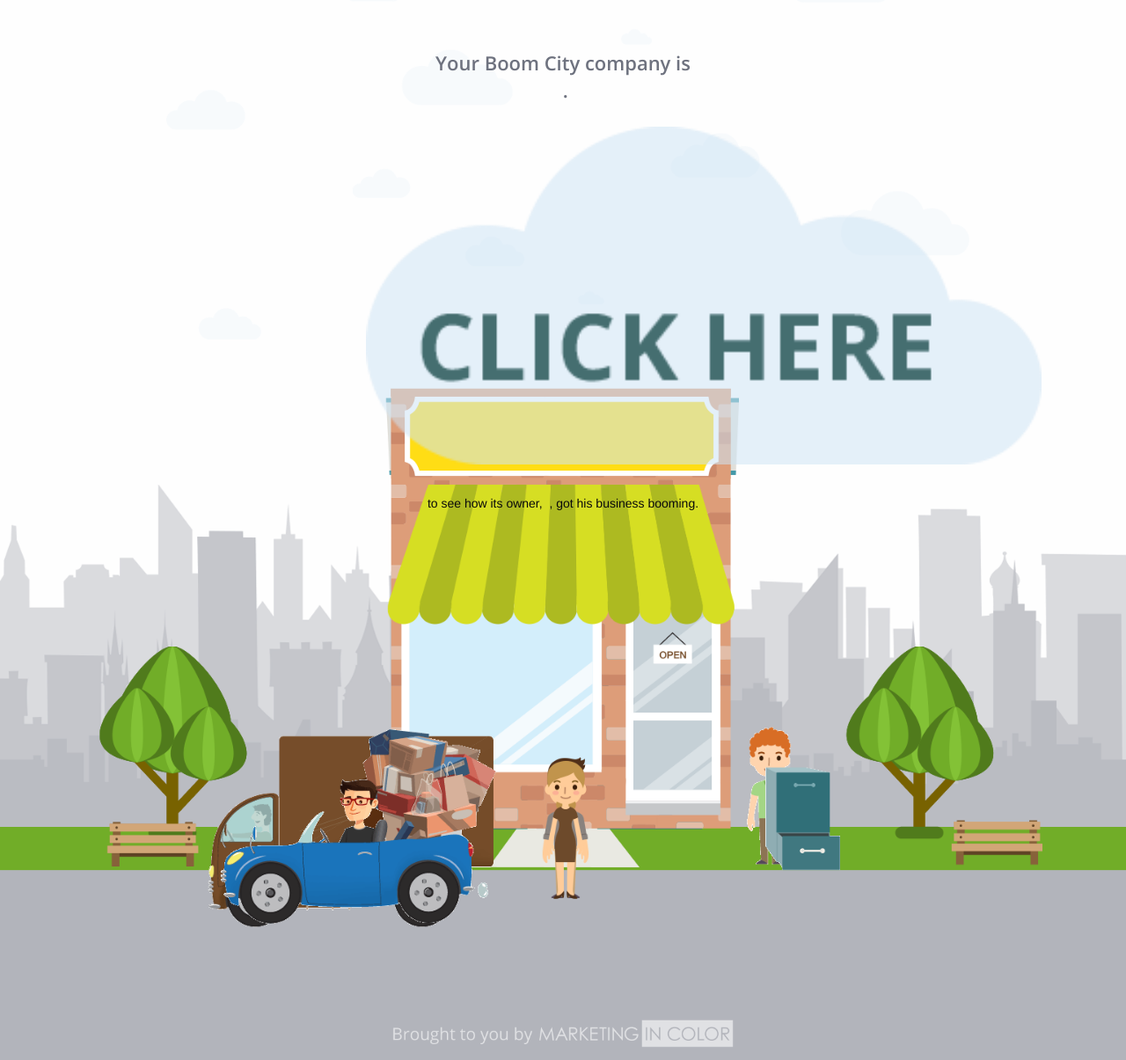
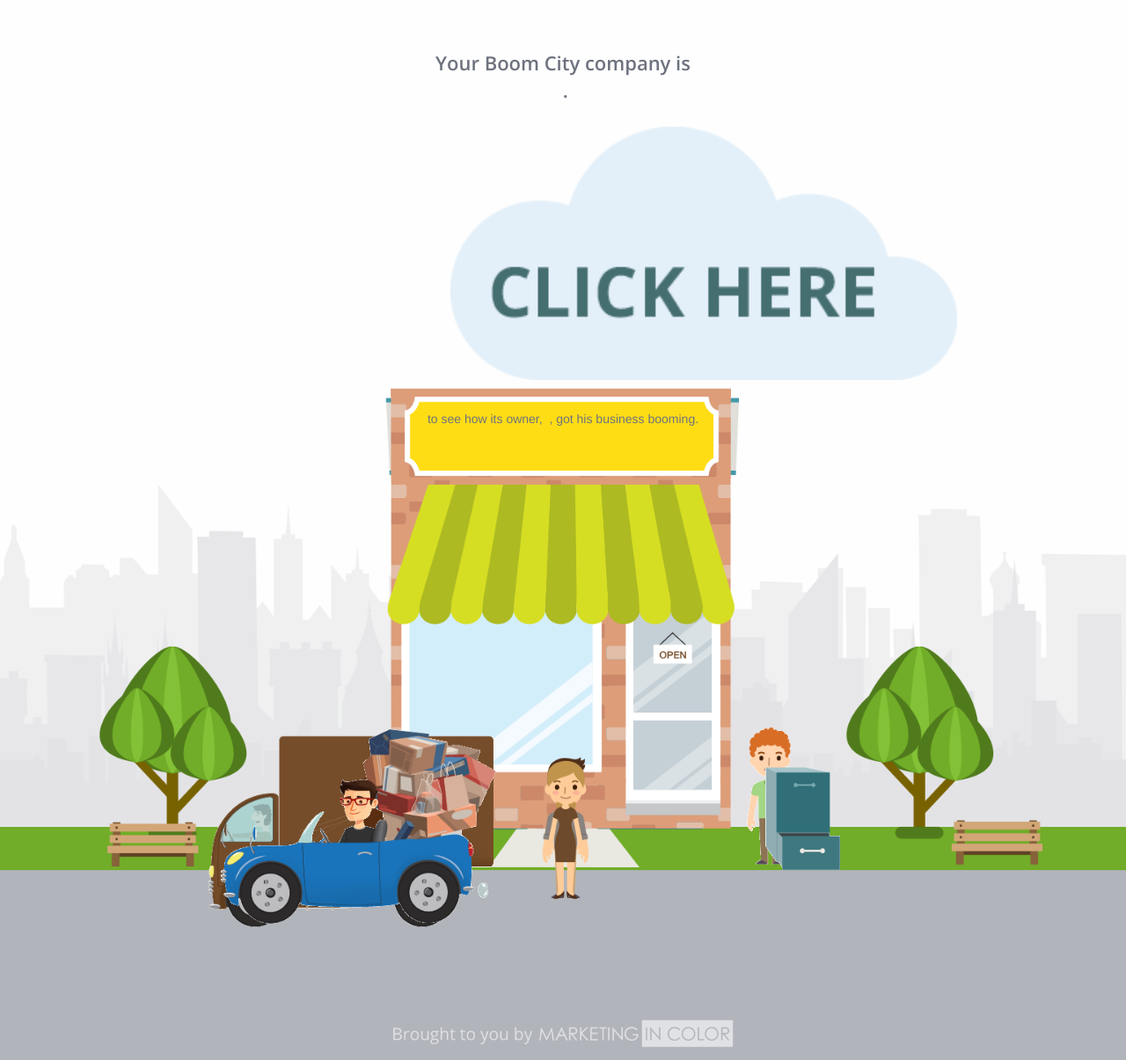
Before and after one commit to marketingincolor/mic-boom-website, a PHP site: page /results.php?type=1 in a window 1280 px wide. Shown: the part 230-1435 px from the top of the page at 88% size. Run offline with PHP 8.4, Linux system fonts and the light colour scheme; data that the repository does not hold is empty; some libraries are stand-ins or nearby versions.

Commit message:
Style changes for results page

```diff
--- a/generatecontent.js
+++ b/generatecontent.js
@@ -19,6 +19,7 @@ var callThisOnReturn = function(resp) {
         var ss_frequency = contact['How often do your customers purchase your product or service?'];
         var result_name = contact['bcd_name'];
         var result_b_sng = contact['bcd_business_single'];
+        // var namelength = result_b_sng.length;
         var result_b_pos = contact['bcd_business_name_possessive'];
         var result_site = contact['bcd_website'];
         var result_product = contact['bcd_product'];
@@ -201,7 +202,7 @@ var callThisOnReturn = function(resp) {
 
         // Business signage
         var elem0 = document.getElementById('dynamicContentID0');
-        elem0.innerHTML = '<div>' + result_b_sng +'</div>';
+        elem0.innerHTML = '<div class="sign">' + result_b_sng +'</div>';
         // Email Automation Container
         var elem1 = document.getElementById('dynamicContentID1');
         elem1.innerHTML = email_automation_blurb;
--- a/results.php
+++ b/results.php
@@ -39,11 +39,11 @@
         <div class="row">
             <div class="small-8 medium-6 large-10 small-centered columns">
                 <div class="content">
-                    <h3 id="dynamicContentIDX">Your Boom City company is<br>&nbsp;.<br></h3>
+                    <h3 id="dynamicContentIDX" class="">Your Boom City company is<br>&nbsp;.<br></h3>
                     <div class="small-6 small-offset-3">
                         <a id="dynamicContentClick" href="./results-details"><img id="click-here-cloud" src="./images/click-here-cloud.png"></a>
                     </div>
-                    <h5 id="dynamicContentIDY">to see how its owner, &nbsp;, got his business booming.<br></h5>
+                    <h5 id="dynamicContentIDY" style="color: #6e727f !important; ">to see how its owner, &nbsp;, got his business booming.<br></h5>
                 </div>
             </div>
         </div>
@@ -58,7 +58,8 @@
                 <div id="type_alpha" class="overlay type two feta"><img src="./images/mic-bc-grfx-main-clear.png" /></div>
                 <div id="type_beta" class="overlay type two epsilon"><img src="./images/mic-bc-grfx-main-clear.png" /></div>
                 <div id="company_name" class="overlay busname">
-                    <img src="./images/mic-bc-grfx-main-clear-name.png" />
+                    <img src="./images/mic-bc-grfx-main-clear-name-small.png" class="show-for-small-only">
+                    <img src="./images/mic-bc-grfx-main-clear-name.png" class="show-for-medium-up" />
                     <div id="dynamicContentID0">&nbsp;</div>
                 </div>
                 <div id="team_alpha" class="overlay team three alpha"><img src="./images/mic-bc-grfx-main-clear.png" /></div>
@@ -105,5 +106,16 @@
     </div>
 
 <?php include 'page-includes.php'; ?>
+
+<script>
+//Check String Length
+$( document ).ready(function() {
+
+    // var namelength = result_b_sng.length;
+    // console.log(namelength);
+
+});
+</script>
+
 </body>
 </html>
--- a/style.css
+++ b/style.css
@@ -183,6 +183,7 @@ and (max-device-width : 667px) {
     .learn-interact p { margin-top:1em; }
     .start .content h3 { letter-spacing: .04em; padding-bottom: .7em; margin-top: 0; margin-bottom: 0;}
     .main { /*top:20%;*/ }
+    .results-main { top: 10%; }
     .interact, .intro { position:relative; }
     .interact, .intro-home {  }
     .interact { height:75px; }
@@ -191,7 +192,8 @@ and (max-device-width : 667px) {
     .interact button { font-size:1.1.6666em; /*padding: 0.15rem 0.75rem;*/ padding: .4rem 1.4rem; }
     .overlay.bgnd { background: url(./images/mic-bc-grfx-main-bgnd.png) repeat-x scroll 50% 75% / 150% 150%; }
     .overlay.bgnd-2x { background: url(./images/mic-bc-grfx-main-bgnd-start.png) repeat-x scroll 50% 75% / 100% 100%; }
-    .overlay.bgnd-results { background: url(./images/mic-bc-grfx-main-bgnd-results.png) repeat-x scroll 50% 75% / 100% 100%; }
+    /*.overlay.bgnd-results { background: url(./images/mic-bc-grfx-main-bgnd-results.png) repeat-x scroll 50% 75% / 100% 100%; }*/
+    .overlay.bgnd-results { background: url(./images/mic-bc-grfx-main-bgnd-after.png) repeat-x scroll 50% 75% / 150% 150%; }
     .overlay.start.alpha { background: url(./images/mic-bc-grfx-main-construct.png) no-repeat scroll 50% 75% / 150% 150%; }
     .overlay.bgnd-after { background: url(./images/mic-bc-grfx-main-bgnd-after.png) repeat-x scroll 50% 75% / 150% 150%; }
     .overlay.start.beta { background: url(./images/mic-bc-grfx-main-construct-anim.gif) no-repeat scroll 50% 75% / 150% 150%; }
@@ -200,8 +202,8 @@ and (max-device-width : 667px) {
     .overlay.two.beta { background: url(./images/mic-bc-grfx-main-b2c.png) no-repeat scroll 50% 75% / 150% 150%; }
     .overlay.two.gamma { background: url(./images/mic-bc-grfx-main-construct2.png) no-repeat scroll 50% 75% / 150% 150%; }
     .overlay.two.delta { background: url(./images/mic-bc-grfx-main-construct2-anim.gif) no-repeat scroll 50% 75% / 150% 150%; }
-    .overlay.two.epsilon { background: url(./images/mic-bc-grfx-main-b2c-open.png) no-repeat scroll 50% 25% / 100% 100%; }
-    .overlay.two.feta { background: url(./images/mic-bc-grfx-main-b2b.png) no-repeat scroll 50% 25% / 100% 100%; }
+    .overlay.two.epsilon { background: url(./images/mic-bc-grfx-main-b2c-open.png) no-repeat scroll 50% 75% / 150% 150%; }
+    .overlay.two.feta { background: url(./images/mic-bc-grfx-main-b2b.png) no-repeat scroll 50% 75% / 150% 150%; }
     .overlay.three.alpha { background: url(./images/mic-bc-grfx-main-team-yes.gif) no-repeat scroll 50% 75% / 150% 150%; }
     .overlay.three.beta { background: url(./images/mic-bc-grfx-main-team-no.png) no-repeat scroll 50% 75% / 150% 150%; }
     .overlay.three.gamma { background: url(./images/mic-bc-grfx-main-construct2.png) no-repeat scroll 50% 75% / 150% 150%; }
@@ -217,6 +219,7 @@ and (max-device-width : 667px) {
     #dynamicContentID0 { }
     #dynamicContentID0 div { font-size:0.5em; }
     #dynamicContentIDX, #dynamicContentIDY { font-size:0.75em; }
+    #dynamicContentIDX { font-size: 1em; font-weight:600 !important; font-family: 'Open Sans', sans-serif !important; color: #6e727f !important; }
     #dynamicContentClick { /*max-width:40%;*/ }
     .spotlight { border-top: 100px solid rgba(255,255,255,0.25); border-left: 20px solid transparent; border-right: 30px solid transparent; }
     .party-hat { width:18%; display:block; margin:0 auto;}
@@ -247,14 +250,16 @@ and (max-device-width : 667px) {
     .welcome-p { font-size:1.149em !important; margin-bottom: 0.25em; }
     .content p { font-size: 1.2em; margin-bottom:2em !important; margin-top: .8em; !important;  }
     .main { /*top:15%;*/ top:15%; }
+    .results-main { top:initial; }
     .results-main { display:block; position:relative; top:15%; width:100%; }
-    .interact, .intro { position:absolute; margin-top:4em;}
+    .interact, .intro { position:absolute; margin-top:4em; }
     .interact-welcome { height: 50px; }
     .query { font-size:1.125em; }
     .interact button { font-size:1.125em; /*padding:0.25rem 0.95rem;*/ padding: .4rem 1.5rem; }
     .overlay.bgnd { background: url(./images/mic-bc-grfx-main-bgnd.png) repeat-x scroll 50% 25% / 100% 100%; }
     .overlay.bgnd-2 { background: url(./images/mic-bc-grfx-main-bgnd-start.png) repeat-x scroll 50% 25% / 100% 100%; }
-    .overlay.bgnd.results { background: url(./images/mic-bc-gfrx-main-bgnd-results.png) repeat-x scroll 50% 25% / 100% 100%; }
+    /*.overlay.bgnd.results { background: url(./images/mic-bc-gfrx-main-bgnd-results.png) repeat-x scroll 50% 25% / 100% 100%; }*/
+    .overlay.bgnd-results { background: url(./images/mic-bc-grfx-main-bgnd-after.png) repeat-x scroll 50% 25% / 100% 100%; }
     .overlay.bgnd-after { background: url(./images/mic-bc-grfx-main-bgnd-after.png) repeat-x scroll 50% 25% / 100% 100%; }
     .overlay.start.alpha {background: url(./images/mic-bc-grfx-main-construct.png) no-repeat scroll 50% 25% / 100% 100%; }
     .overlay.start.beta {background: url(./images/mic-bc-grfx-main-construct-anim.gif) no-repeat scroll 50% 25% / 100% 100%; }
@@ -264,6 +269,7 @@ and (max-device-width : 667px) {
     .overlay.two.gamma {background: url(./images/mic-bc-grfx-main-construct2.png) no-repeat scroll 50% 25% / 100% 100%; }
     .overlay.two.delta {background: url(./images/mic-bc-grfx-main-construct2-anim.gif) no-repeat scroll 50% 25% / 100% 100%; }
     .overlay.two.epsilon {background: url(./images/mic-bc-grfx-main-b2c-open.png) no-repeat scroll 50% 25% / 100% 100%; }
+    .overlay.two.feta { background: url(./images/mic-bc-grfx-main-b2b.png) no-repeat scroll 50% 25% / 100% 100%; }
     .overlay.three.alpha {background: url(./images/mic-bc-grfx-main-team-yes.gif) no-repeat scroll 50% 25% / 100% 100%; }
     .overlay.three.beta {background: url(./images/mic-bc-grfx-main-team-no.png) no-repeat scroll 50% 25% / 100% 100%; }
     .overlay.three.gamma {background: url(./images/mic-bc-grfx-main-construct2.png) no-repeat scroll 50% 25% / 100% 100%; }
@@ -311,7 +317,7 @@ and (max-device-width : 667px) {
     footer { height: 4%; }
     .foot-cta-home img { width: 16%; }
     h3 { line-height:1.4em !important; }
-    #click-here-cloud { width: 80%; padding-bottom:2em; }
+    #click-here-cloud { width: 60%; padding-bottom:2em; }
     .main { /*top:15%;*/ top:0%; }
     .interact, .intro { position:absolute; }
     .query { font-size:1.125em; }
@@ -320,6 +326,7 @@ and (max-device-width : 667px) {
     .content p { font-size: 1em; }
     .party-hat { padding-top:3em; width: 4%; }
     .results-clouds { padding-top:6em !important; }
+    .results-main { top: 5%; }
 
     /*.overlay.nine.alpha { background: url(./images/email-automation-button.png) no-repeat scroll 50% 75% / 150% 150%; }*/
 } /* min-width 1025px, large screens */
```
Also changed, not shown: images/mic-bc-grfx-main-clear-name-small.png (added).
